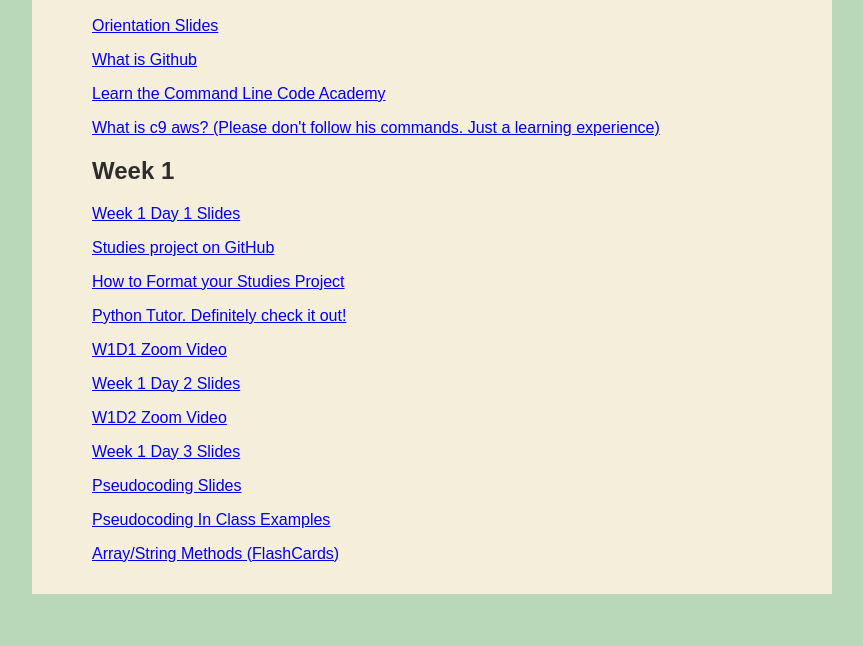
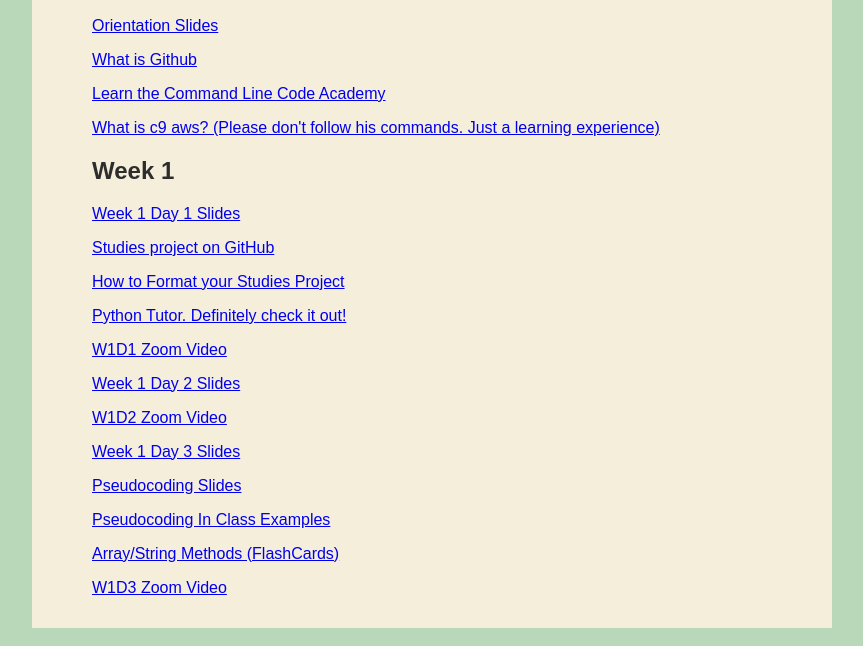
Before and after one commit to taylorshephard/romeo.github.io, a plain HTML site: page helpfulLinks.html in a window 1280 px wide. Shown: the part 234-880 px from the top of the page, without its empty margins (208-1071 px from the left). Before the commit the page ends 846 px from the top, so only its background shows below. Drawn offline with Linux system fonts and the light colour scheme.

Commit message:
Update helpfulLinks.html

```diff
--- a/helpfulLinks.html
+++ b/helpfulLinks.html
@@ -178,9 +178,10 @@
                         <a href="https://docs.google.com/presentation/d/1kyPzrKsAWknxL6EkWvJOqYX-nxOlAop2-sS8eJRKa_I/embed?usp=sharing"><p>Pseudocoding Slides</p></a>
                         <a href="https://repl.it/@kchresfield/Pseudocoding-Tutoring-Example"><p>Pseudocoding In Class Examples</p></a>
                         <a href='https://quizlet.com/_7b8wuq'><p>Array/String Methods (FlashCards)</p></a>
+                        <a href="https://zoom.us/rec/share/7_dZdrerqHFIfpXWzUX1RKUYF6PDeaa823QZ-6AFnk3K6_TnVbtOu_r2xIRL5WJz?startTime=1595439770000"><p>W1D3 Zoom Video</p></a>
                         <!--
                         <a href="https://docs.google.com/presentation/d/19_BSZsGaALCALC63UtfzmH_ervXRZf9hrtd_BkhaOoE/embed?usp=sharing"><p>Week 1 Day 3 Slides</p></a>
-                        <a href="https://zoom.us/rec/share/vOI2NrXx5kRLHLfHxHmOaoh-H47uX6a8gyUY__BbzR29Y_2Emepm3dYywkZQjh9V"><p>W1D3 Zoom Video</p></a>
+
 
                         <a href="https://zoom.us/rec/share/7ugyP7OhrFlIYs_tx0PbAL59QKO8aaa80ycdqPMJmU0_4ipmRWHMUIRQyleeJuE_"><p>W1D4 Zoom Video</p></a>
                         <a href="https://repl.it/@kchresfield/SpecializedAzureActivemovie#index.js"><p>Repl from W1D4 class</p></a>
```
